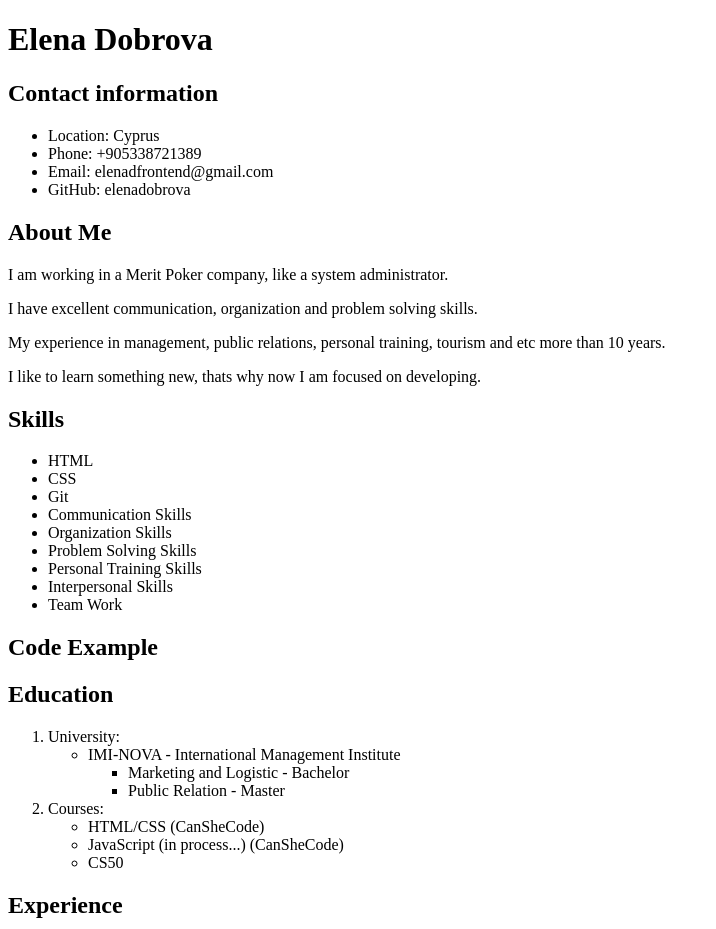
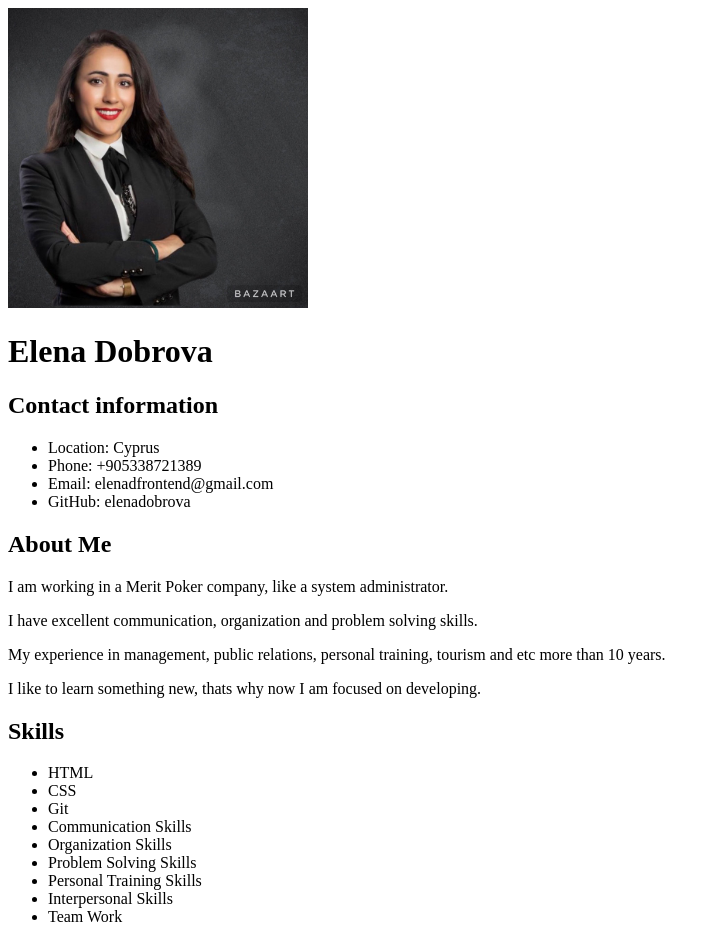
Before and after one commit to elenadobrova/rsschool-cv, a plain HTML site: page index.html in a window 1280 px wide. Shown: the top 929 px of the page, without its empty margins (0-716 px from the left). Drawn offline with Linux system fonts and the light colour scheme.

Commit message:
feat: add image

```diff
--- a/index.html
+++ b/index.html
@@ -7,6 +7,7 @@
     <link rel="stylesheet" href="styles.css">
 </head>
 <body>
+    <img src="cvphoto.JPG" alt="my photo" width="300">
     <h1>Elena Dobrova</h1>
     <h2>Contact information</h2>
     <ul>
```
Also changed, not shown: cvphoto.JPG (added).
